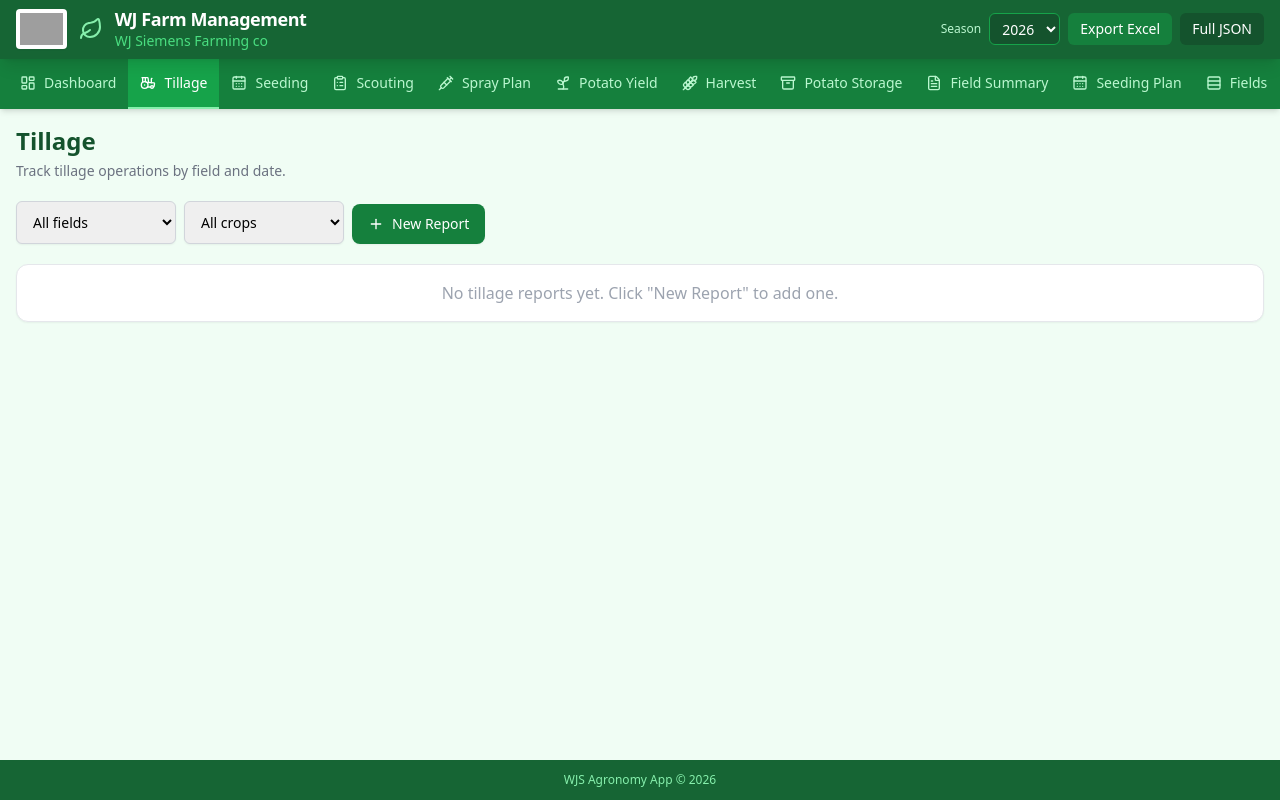
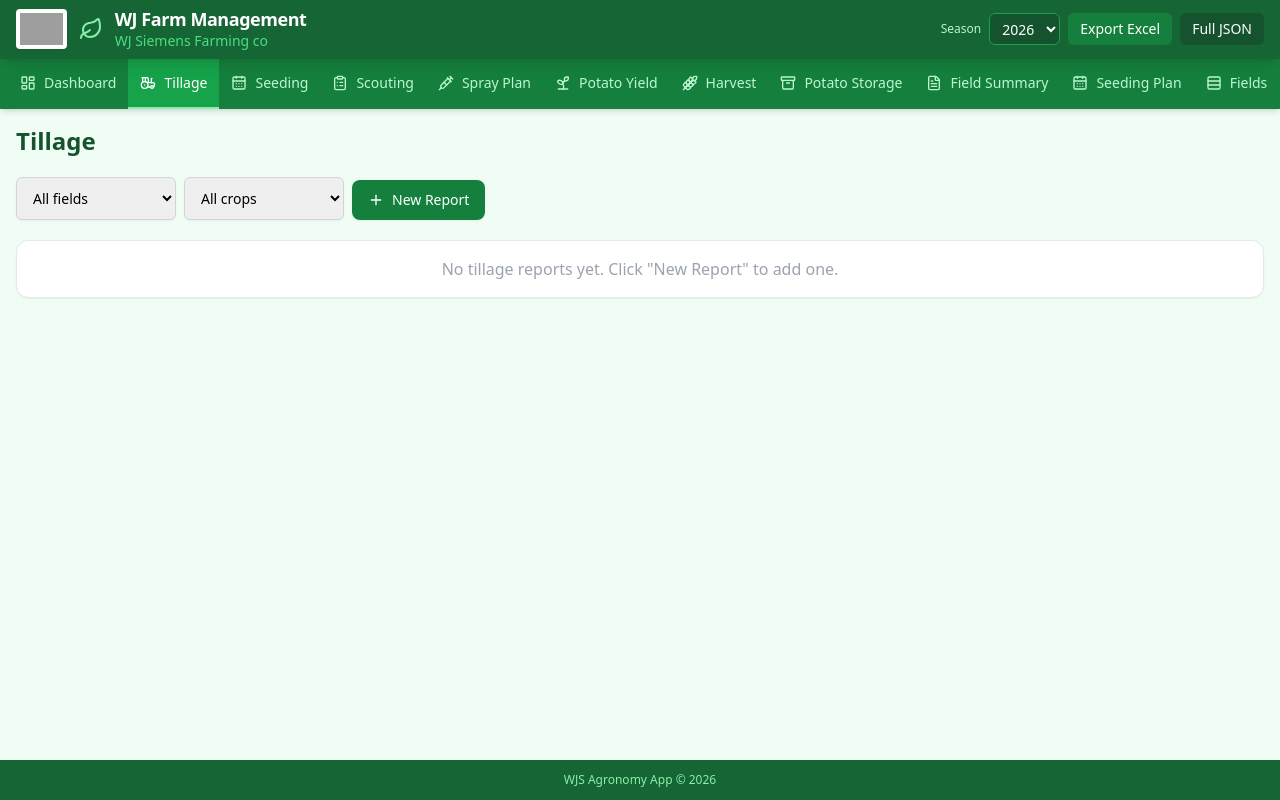
Before and after one commit to Trav3019/WJS-Agronomy-App, a React (Vite) app: page /tillage in a window 1280 px wide. Built offline with nearby package versions, Linux system fonts and the light colour scheme; grey boxes are pictures that could not be loaded.

Commit message:
Update Tillage.tsx

```diff
--- a/src/pages/Tillage.tsx
+++ b/src/pages/Tillage.tsx
@@ -119,7 +119,6 @@ export default function Tillage({ data, updateData }: Props) {
     <div className="space-y-5">
       <div>
         <h1 className="text-2xl font-bold text-green-900">Tillage</h1>
-        <p className="text-sm text-gray-500 mt-1">Track tillage operations by field and date.</p>
       </div>
 
       <div className="flex items-end gap-2 flex-wrap sm:flex-nowrap">
```
